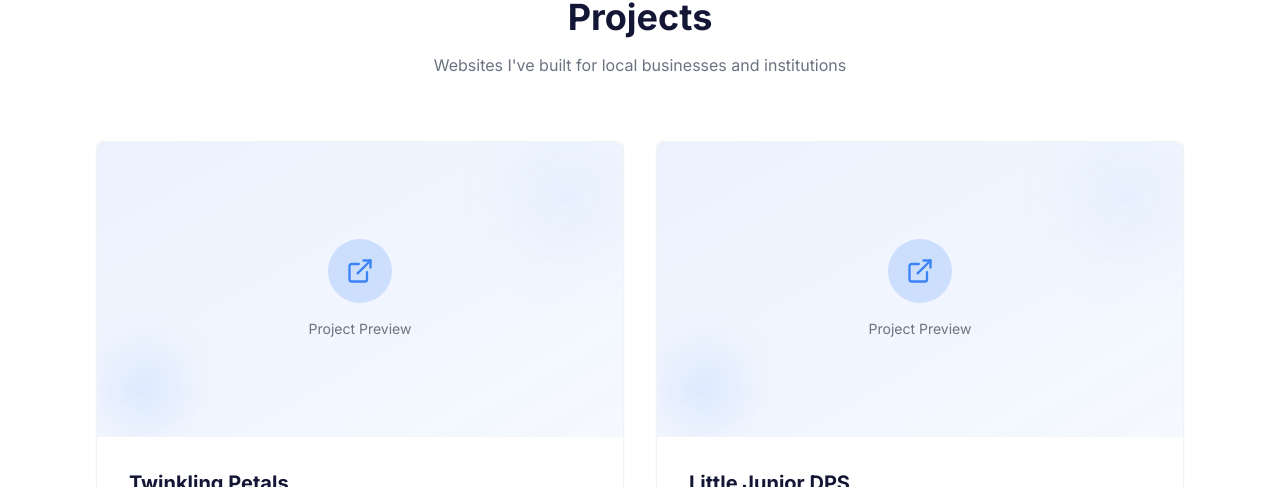
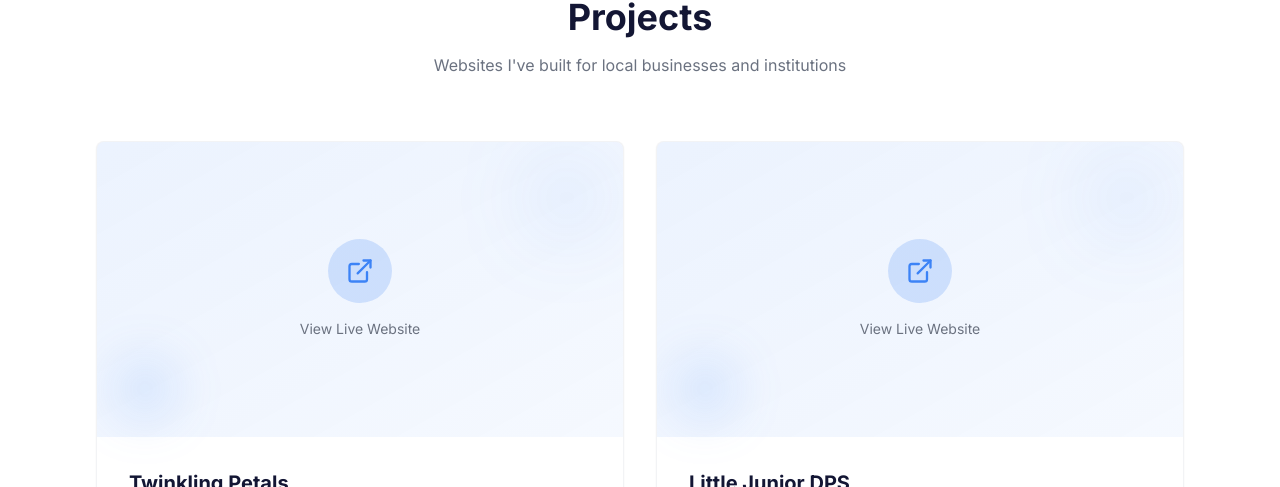
Before and after one commit to hellauea/Portfolio, a React (Vite) app: page / in a window 1280 px wide. Shown: the part 1608-2095 px from the top of the page. Built offline with nearby package versions, Linux system fonts and the light colour scheme; the HTML template or start-up script is replaced by a standard one.

Commit message:
Make project previews clickable with URLs
Updated project URLs and modified project preview structure to make the project clickable.

```diff
--- a/src/components/sections/Projects.tsx
+++ b/src/components/sections/Projects.tsx
@@ -9,6 +9,7 @@ const projects = [
     description:
       "A warm, inviting website designed to showcase the nurturing environment of Twinkling Petals. Features include program information, gallery, enrollment details, and parent testimonials—all presented with playful yet professional aesthetics that appeal to parents seeking quality early childhood education.",
     tags: ["Education", "Responsive", "Gallery"],
+    url: "https://twinklingpetals.com",
   },
   {
     title: "Little Junior DPS",
@@ -16,6 +17,7 @@ const projects = [
     description:
       "A modern, trustworthy website for Little Junior DPS that highlights their curriculum, facilities, and admission process. The clean design focuses on building parent confidence with clear navigation, staff profiles, and an easy-to-use contact system for inquiries.",
     tags: ["Education", "Professional", "Mobile-First"],
+    url: "https://littlejuniordps.com",
   },
 ];
 
@@ -35,23 +37,33 @@ export const Projects = () => {
 
         {/* Projects Grid */}
         <div className="grid grid-cols-1 lg:grid-cols-2 gap-8">
-          {projects.map((project, index) => (
+          {projects.map((project) => (
             <Card
               key={project.title}
               className="group overflow-hidden border-border/50 hover:border-primary/30 hover:shadow-xl transition-all duration-300"
             >
-              {/* Project Preview Placeholder */}
-              <div className="aspect-video bg-gradient-to-br from-primary/10 to-primary/5 flex items-center justify-center relative overflow-hidden">
-                <div className="text-center p-6">
-                  <div className="w-16 h-16 mx-auto mb-4 rounded-full bg-primary/20 flex items-center justify-center group-hover:scale-110 transition-transform duration-300">
-                    <ExternalLink className="text-primary" size={28} />
+              {/* Clickable Project Preview */}
+              <a
+                href={project.url}
+                target="_blank"
+                rel="noopener noreferrer"
+                className="block relative aspect-video bg-gradient-to-br from-primary/10 to-primary/5 cursor-pointer"
+              >
+                <div className="flex items-center justify-center h-full">
+                  <div className="text-center p-6">
+                    <div className="w-16 h-16 mx-auto mb-4 rounded-full bg-primary/20 flex items-center justify-center group-hover:scale-110 transition-transform duration-300">
+                      <ExternalLink className="text-primary" size={28} />
+                    </div>
+                    <p className="text-sm text-muted-foreground">
+                      View Live Website
+                    </p>
                   </div>
-                  <p className="text-sm text-muted-foreground">Project Preview</p>
                 </div>
+
                 {/* Decorative elements */}
                 <div className="absolute top-4 right-4 w-20 h-20 rounded-full bg-primary/10 blur-2xl" />
                 <div className="absolute bottom-4 left-4 w-16 h-16 rounded-full bg-primary/15 blur-xl" />
-              </div>
+              </a>
 
               <CardContent className="p-6 lg:p-8">
                 {/* Title */}
```
